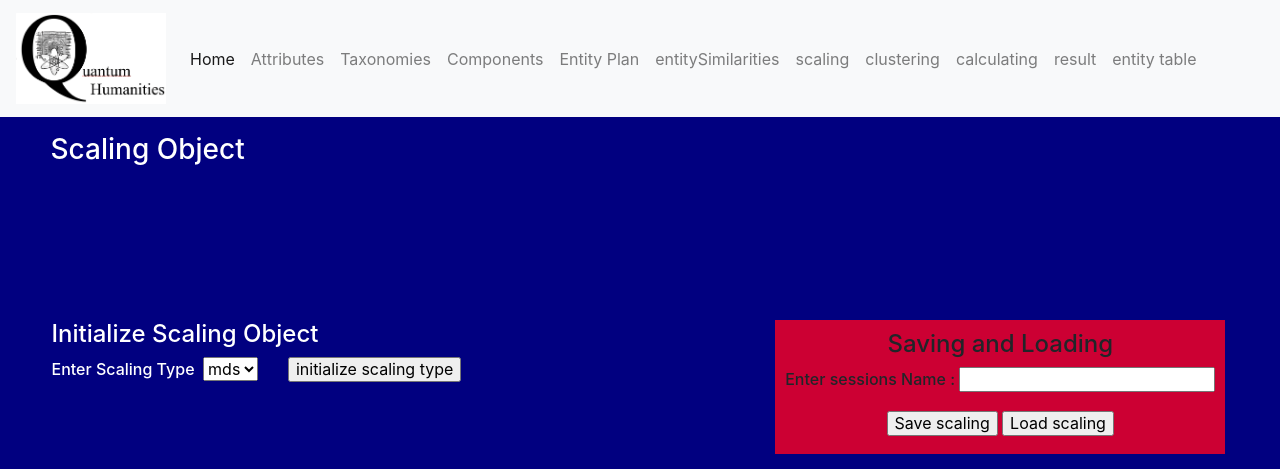
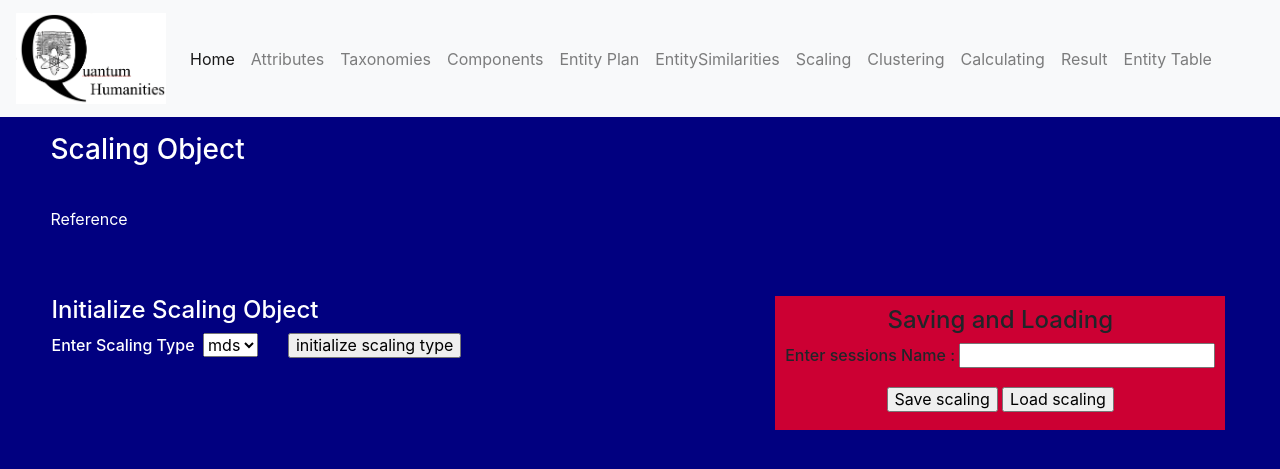
Before and after one commit to UST-QuAntiL/qhana, a Flask app: page /scaling in a window 1280 px wide. Shown: the top 469 px of the page. Run offline with Flask 2, Linux system fonts and the light colour scheme; parts of the project's set-up code (start-up, migrations or seed data) failed here and were passed over; some libraries are stand-ins or nearby versions.

Commit message:
Reference and spelling

```diff
--- a/templates/base.html
+++ b/templates/base.html
@@ -28,22 +28,22 @@
 		    <a class="nav-link" href="/costumeplan">Entity Plan</a>
         </li>
         <li class="nav-item">
-		    <a class="nav-link" href="/entitySimilarities">entitySimilarities</a>
+		    <a class="nav-link" href="/entitySimilarities">EntitySimilarities</a>
         </li>
         <li class="nav-item">
-		    <a class="nav-link" href="/scaling">scaling</a>
+		    <a class="nav-link" href="/scaling">Scaling</a>
         </li>
         <li class="nav-item">
-		    <a class="nav-link" href="/clustering">clustering</a>
+		    <a class="nav-link" href="/clustering">Clustering</a>
         </li>
         <li class="nav-item">
-		    <a class="nav-link" href="/calculating">calculating</a>
+		    <a class="nav-link" href="/calculating">Calculating</a>
         </li>
         <li class="nav-item">
-		    <a class="nav-link" href="/result">result</a>
+		    <a class="nav-link" href="/result">Result</a>
 		</li>
 		<li class="nav-item">
-		    <a class="nav-link" href="/table_list">entity table</a>
+		    <a class="nav-link" href="/table_list">Entity Table</a>
 		</li>
         </ul>
         </div>
--- a/templates/clustering.html
+++ b/templates/clustering.html
@@ -6,7 +6,7 @@
     <h3><span style="color:white;">Clustering Object</span></h3>
 </p>
 <br>
-<br>
+<a href="https://scikit-learn.org/stable/modules/generated/sklearn.cluster.OPTICS.html" target="_blank" rel="noopener noreferrer" style="color: white;">Reference</a>
 <br>
 <br>
 <br>
--- a/templates/scaling.html
+++ b/templates/scaling.html
@@ -6,7 +6,7 @@
     <h3><span style="color:white;">Scaling Object</span></h3>
 </p>
 <br>
-<br>
+<a href="https://scikit-learn.org/stable/modules/generated/sklearn.manifold.MDS.html" target="_blank" rel="noopener noreferrer" style="color: white;">Reference</a>
 <br>
 <br>
 <br>
```
